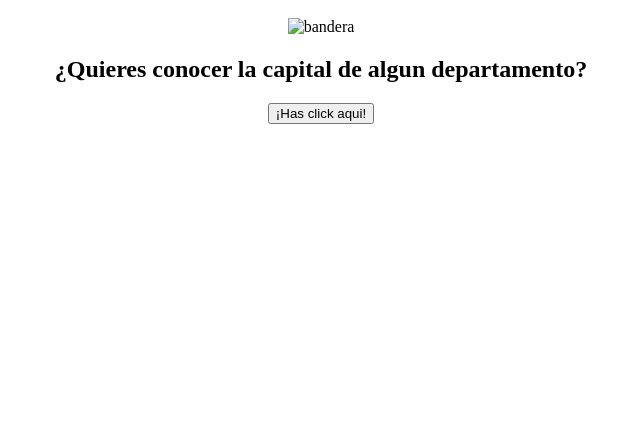
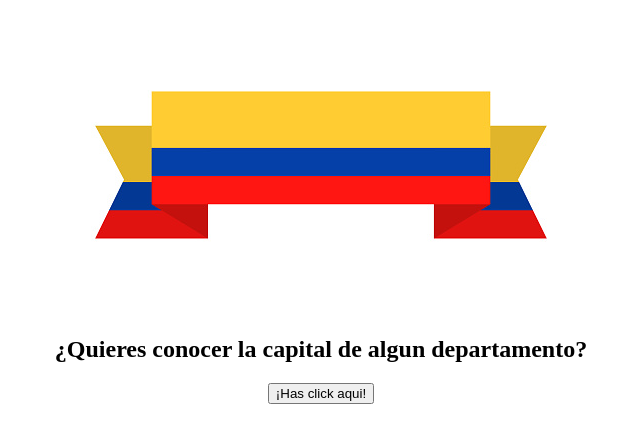
Before and after one commit to Nemesisrf/Departamentos-de-Colombia, a plain HTML site: page index.html in a window 1280 px wide. Shown: the part 290-732 px from the top of the page, without its empty margins (319-959 px from the left). Drawn offline with Linux system fonts and the light colour scheme; the site is published under a folder, as on GitHub Pages, so addresses that start at the root find nothing.

Commit message:
eliminar los / al principio de las imagenes

```diff
--- a/index.html
+++ b/index.html
@@ -9,7 +9,7 @@
 </head>
 <body>
     <h1>¡Bienvenidos a mi pagina!</h1>
-    <img class="bandera" src="/istockphoto-1032083004-170667a.jpg" alt="bandera">
+    <img class="bandera" src="istockphoto-1032083004-170667a.jpg" alt="bandera">
     <h2>¿Quieres conocer la capital de algun departamento?</h2>
 <button onclick="capitales()" >¡Has click aqui!</button>
 <script src="departamentos.js"></script>
```
